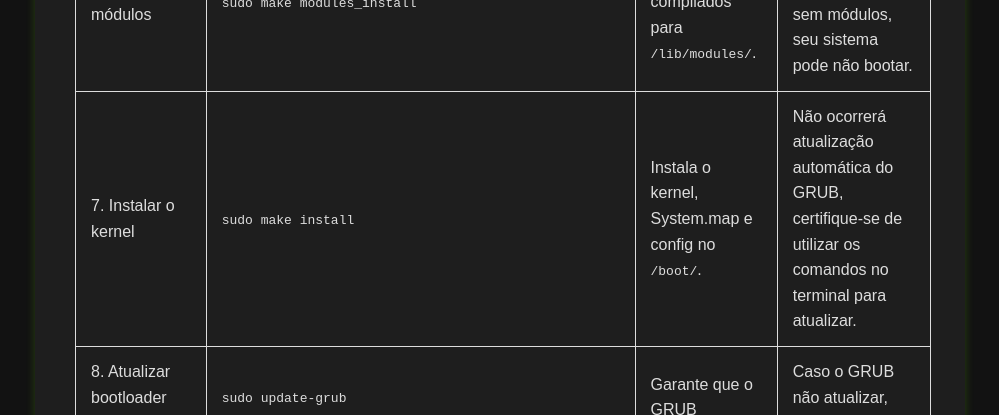
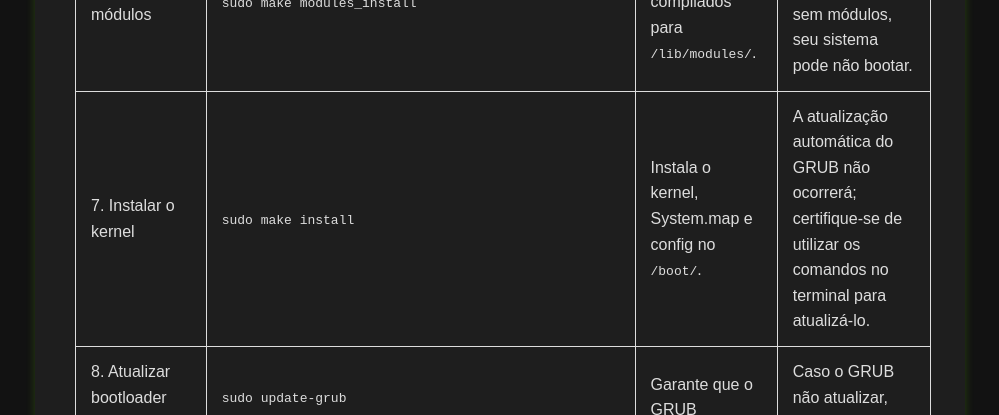
Before and after one commit to Piolinux/piolinux-site, a Jekyll site: the page built from _pages/tabela-evergreen-como-compilar-o-kernel-linux.md, in a window 1280 px wide and 900 px high, scrolled down 1334 px. Shown: the part 152-567 px from the top of the window, without its empty margins (140-1139 px from the left). Built offline with Jekyll 4.4.1, drawn with Linux system fonts in a browser that asks for light colours.

Commit message:
Update tabela-evergreen-como-compilar-o-kernel-linux.md

```diff
--- a/_pages/tabela-evergreen-como-compilar-o-kernel-linux.md
+++ b/_pages/tabela-evergreen-como-compilar-o-kernel-linux.md
@@ -89,7 +89,7 @@ tags: [kernel, linux, compilar, compilacao, make, config, sysadmin, desenvolvedo
         Etapas">7. Instalar o kernel</td>
       <td data-label="Comandos"><code>sudo make install</code></td>
       <td data-label="Propósito">Instala o kernel, System.map e config no <code>/boot/</code>.</td>
-      <td data-label="Dicas Evergreen">Não ocorrerá atualização automática do GRUB, certifique-se de utilizar os comandos no terminal para atualizar.</td>
+      <td data-label="Dicas Evergreen">A atualização automática do GRUB não ocorrerá; certifique-se de utilizar os comandos no terminal para atualizá-lo.</td>
     </tr>
     <tr>
       <td data-label="
```
